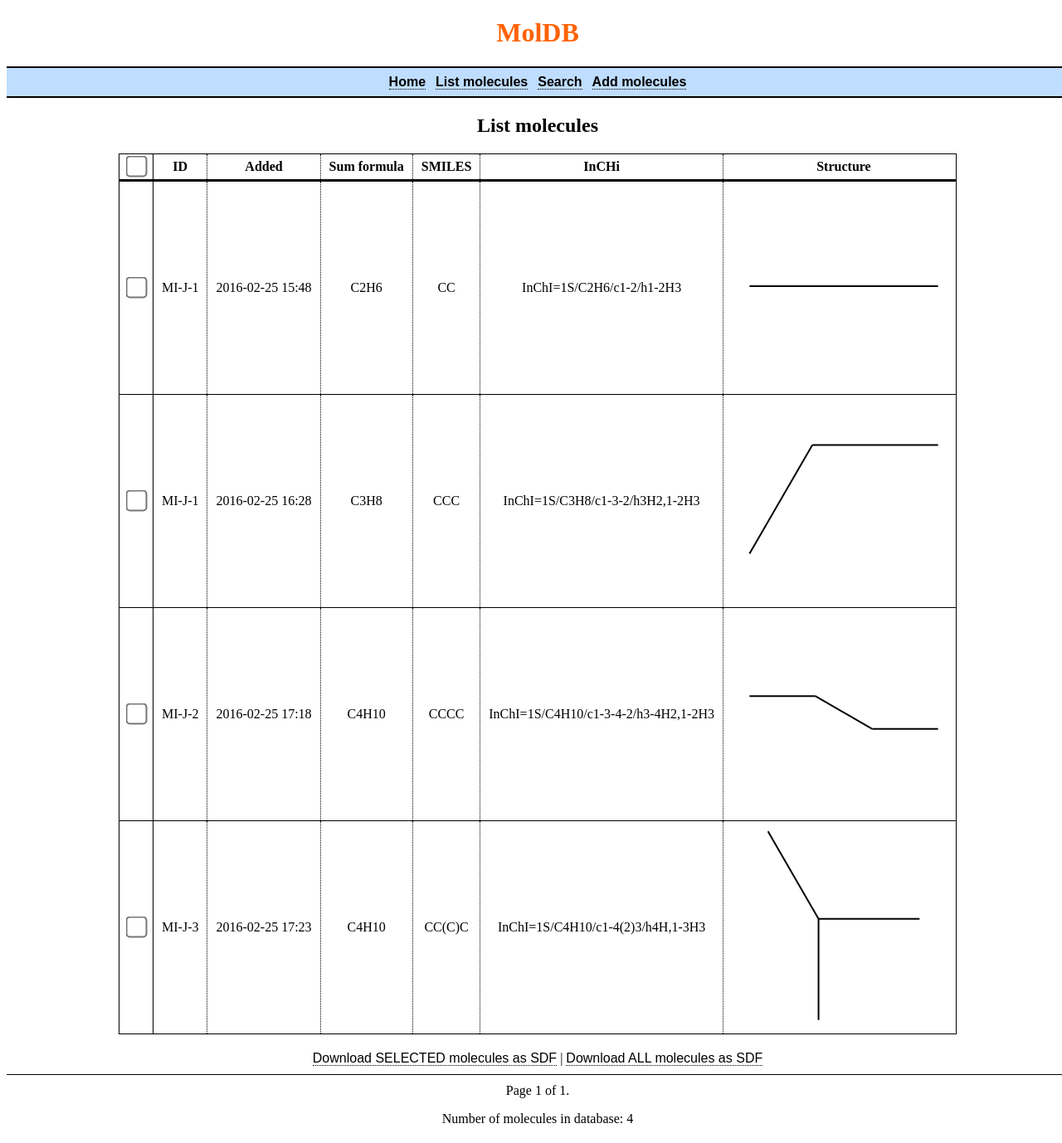
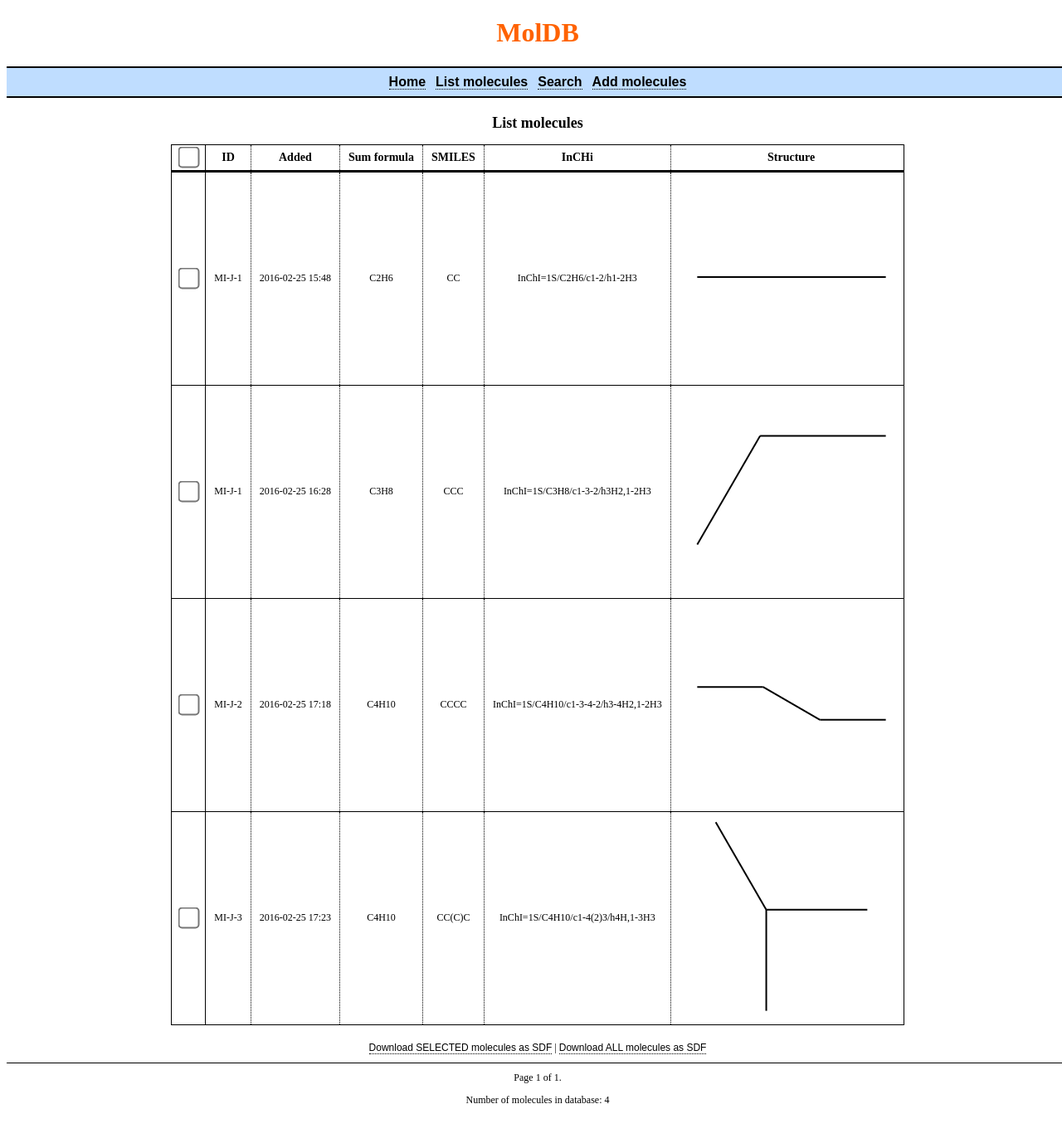
Before and after one commit to 2016-molinf/jirka, a Django app: a page that uses 02-database/templates/_layout.html in a window 1280 px wide. Shown: the whole page at 83% size. After the commit the page ends 1330 px from the top, so only its background shows below. Run offline with Django 3.2, Linux system fonts and the light colour scheme; data comes from the database, SQL or seed files in the repository.

Commit message:
some style changes

```diff
--- a/02-database/static/css/list_molecules.css
+++ b/02-database/static/css/list_molecules.css
@@ -1,4 +1,6 @@
 #table-mols {
+    overflow: hidden;
+    table-layout: fixed;
     margin: 0 auto;
     border-top: 1px dotted black;
     border-collapse: collapse;
@@ -53,3 +55,17 @@ input[type="checkbox"] {
     -webkit-transform: scale(2); /* Safari and Chrome */
     -o-transform: scale(2); /* Opera */
 }
+
+#div-table {
+    padding-right: 5%;
+    padding-left: 5%;
+}
+
+.auto-width {
+    width: auto;
+}
+
+.break {
+    word-break: break-all;
+    width: 30%;
+}
--- a/02-database/static/css/style.css
+++ b/02-database/static/css/style.css
@@ -27,6 +27,11 @@ body {
 #div-content {
     margin-top: 20px;
     margin-bottom: 20px;
+	font-size: 12px;
+}
+
+th {
+    font-size: 14px;
 }
 
 a {
@@ -65,7 +70,7 @@ button {
 	display:inline-block;
 	cursor:pointer;
 	color:#ffffff;
-	font-family:Arial;
+	font-family: Arial;
 	font-size:13px;
 	padding:6px 24px;
 	text-decoration:none;
```
Also changed, not shown: 02-database/static/css/add_molecules.css (+24 -4 lines).
